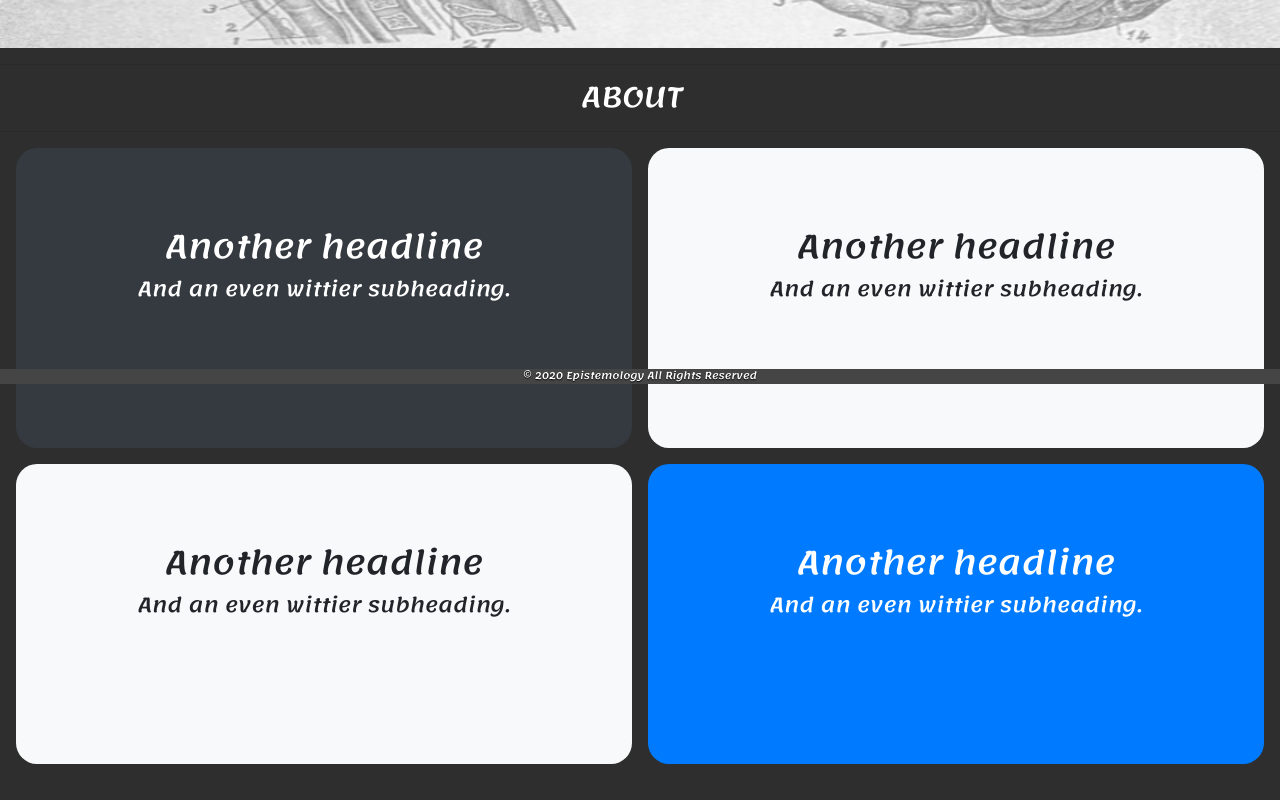
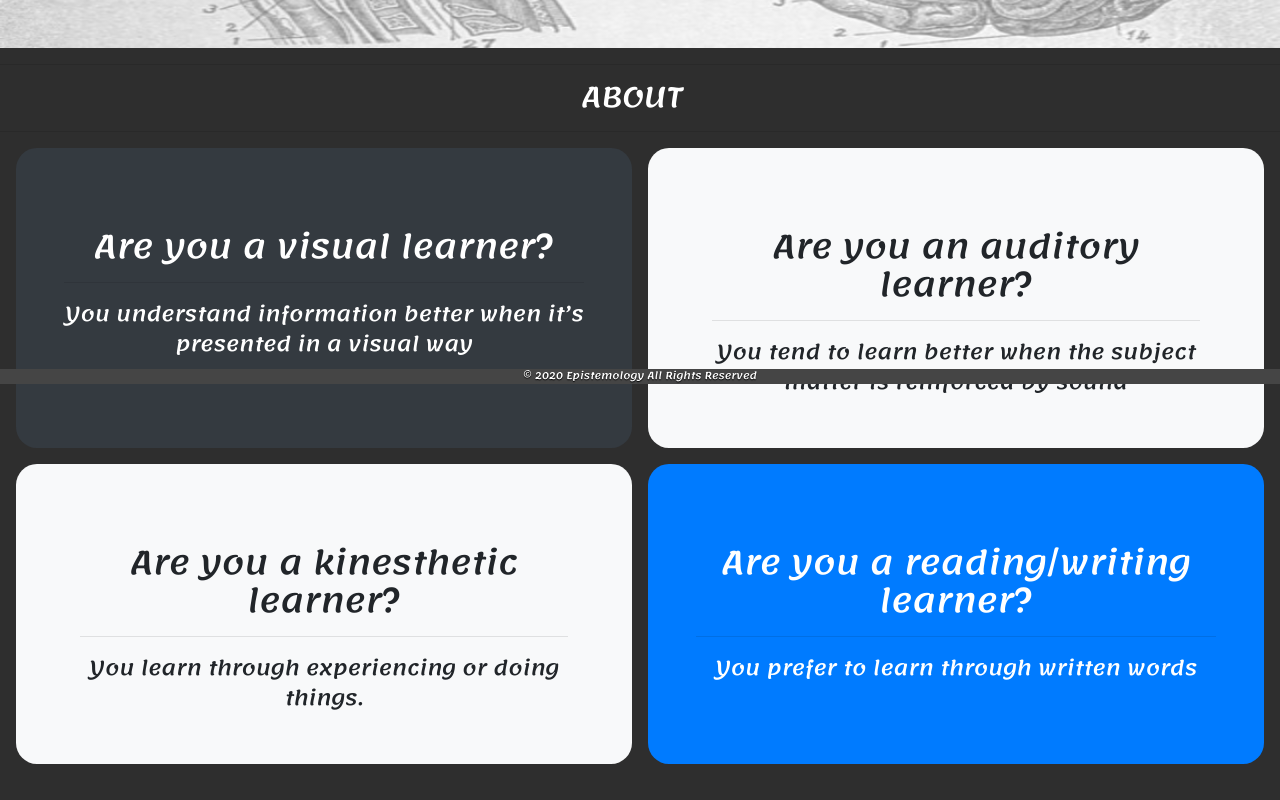
Before and after one commit to daniel-jf/Epistemology-front-end, a React (Create React App) app in the folder front-end/: page / in a window 1280 px wide. Shown: the part 416-1216 px from the top of the page. Built offline with nearby package versions, Linux system fonts and the light colour scheme.

Commit message:
About container editing learning styles

```diff
--- a/front-end/src/components/Home/Home.js
+++ b/front-end/src/components/Home/Home.js
@@ -6,7 +6,8 @@ const Landing = () => {
     <div className="main">
       <div className="header-img">
       <div className="col-md-5 p-lg-5 justify-content-end my-5">
-        <h1 className="display-4 font-weight-normal">Epistemology</h1>
+        <h3 className="display-4">Epistemology</h3>
+        <h5>The study of knowledge</h5>
       </div>
     </div>
 <hr />
@@ -17,15 +18,17 @@ const Landing = () => {
     <div className="d-md-flex flex-md-equal w-100 my-md-3 pl-md-3">
       <div className="container bg-dark mr-md-3 pt-3 px-3 pt-md-5 px-md-5 text-center text-white overflow-hidden">
         <div className="my-3 py-3">
-          <h2 className="display-5">Another headline</h2>
-          <p className="lead">And an even wittier subheading.</p>
+          <h2 className="display-5">Are you a visual learner?</h2>
+          <hr />
+          <p className="lead">You understand information better when it’s presented in a visual way</p>
         </div>
         <div className="bg-light shadow-sm mx-auto" ></div>
       </div>
       <div className="container bg-light mr-md-3 pt-3 px-3 pt-md-5 px-md-5 text-center overflow-hidden">
         <div className="my-3 p-3">
-          <h2 className="display-5">Another headline</h2>
-          <p className="lead">And an even wittier subheading.</p>
+          <h2 className="display-5">Are you an auditory learner?</h2>
+          <hr />
+          <p className="lead">You tend to learn better when the subject matter is reinforced by sound</p>
         </div>
         <div className="bg-dark shadow-sm mx-auto" ></div>
       </div>
@@ -34,15 +37,17 @@ const Landing = () => {
     <div className="d-md-flex flex-md-equal w-100 my-md-3 pl-md-3">
       <div className="container bg-light mr-md-3 pt-3 px-3 pt-md-5 px-md-5 text-center overflow-hidden">
         <div className="my-3 p-3">
-          <h2 className="display-5">Another headline</h2>
-          <p className="lead">And an even wittier subheading.</p>
+          <h2 className="display-5">Are you a kinesthetic learner?</h2>
+          <hr />
+          <p className="lead">You learn through experiencing or doing things.</p>
         </div>
         <div className="bg-dark shadow-sm mx-auto"></div>
       </div>
       <div className="container bg-primary mr-md-3 pt-3 px-3 pt-md-5 px-md-5 text-center text-white overflow-hidden">
         <div className="my-3 py-3">
-          <h2 className="display-5">Another headline</h2>
-          <p className="lead">And an even wittier subheading.</p>
+          <h2 className="display-5">Are you a reading/writing learner?</h2>
+          <hr />
+          <p className="lead">You prefer to learn through written words</p>
         </div>
         <div className="bg-light shadow-sm mx-auto"></div>
       </div>
--- a/front-end/src/components/Profile/Profile.js
+++ b/front-end/src/components/Profile/Profile.js
@@ -1,6 +1,6 @@
 import React from 'react';
 import './Profile.css';
-import LearningStyle from '../LearningStyle/LearningStyle';
+import AboutContainer from '../../containers/AboutProfileContainer/AboutContainer';
 
 class Profile extends React.Component {
     render() {
@@ -9,7 +9,7 @@ class Profile extends React.Component {
             <div className="main-profile">
                 <div className="container-fluid">
                     <div className="row text-center justify-content-center">
-                        <div className="col-md-6">
+                        <div className="col-md-4">
                           <div id="card" className="card" style={{top: 300 }}>
                             <img id="img" className="img-fluid rounded mx-auto d-block m-3" alt="user-placeholder" src="https://ringwooddental.com.au/wp-content/uploads/2018/05/profile-placeholder-f-e1526434202694.jpg" />
                             <div id="header" style={{top: -100 }} className="card-header">
@@ -20,13 +20,13 @@ class Profile extends React.Component {
                             </div>
                           </div>
                         </div>
-                        <div className="col-md-6">
+                        <div className="col-md-8">
                           <div id="card" className="card" style={{top: 300 }}>
                             <div className="about" style={{top: -100 }} className="card-header">
-                              <LearningStyle
+                              <AboutContainer
                               />
-                                <a className="btn btn-info m-1" href="http://www.educationplanner.org/students/self-assessments/learning-styles-quiz.shtml">Learning Style Quiz</a>
                             </div>
+                            <a className="btn btn-info m-1" href="http://www.educationplanner.org/students/self-assessments/learning-styles-quiz.shtml">Learning Style Quiz</a>
                           </div>
                         </div>
                     </div>
--- a/front-end/src/containers/AboutProfileContainer/AboutContainer.js
+++ b/front-end/src/containers/AboutProfileContainer/AboutContainer.js
@@ -5,18 +5,23 @@ const AboutContainer = (props) => {
     console.log(props.learningStyles)
     return(
     <div>
+        <div className="row">
         <div className="col-4">
-            <div className="list-group" id="list-tab" role="tablist">
-            <a className="list-group-item list-group-item-action active" data-toggle="list" role="tab" aria-controls="home">{props.learningStyles.title}</a>
+            <div className="list-group" id="my-list" role="tablist">
+            <a className="list-group-item list-group-item-action active" data-toggle="list" href="#visual" role="tab">Visual</a>
+            <a className="list-group-item list-group-item-action" data-toggle="list" href="#auditory" role="tab">Auditory</a>
+            <a className="list-group-item list-group-item-action" data-toggle="list" href="#kinesthetic" role="tab">Kinesthetic</a>
+            <a className="list-group-item list-group-item-action" data-toggle="list" href="#RW" role="tab">Reading/Writing</a>
             </div>
         </div>
         <div className="col-8">
-            <div className="tab-content" id="nav-tabContent">
-            <div className="tab-pane fade show active" id="list-home" role="tabpanel" aria-labelledby="list-home-list">{props.learningStyles.about}</div>
-            <div className="tab-pane fade" id="list-profile" role="tabpanel" aria-labelledby="list-profile-list">{props.learningStyles.about}</div>
-            <div className="tab-pane fade" id="list-messages" role="tabpanel" aria-labelledby="list-messages-list">...</div>
-            <div className="tab-pane fade" id="list-settings" role="tabpanel" aria-labelledby="list-settings-list">...</div>
+            <div className="tab-content">
+            <div className="tab-pane fade show active" id="visual" role="tabpanel">About: Someone with a preference for visual learning is partial to seeing and observing things, including pictures, diagrams, written directions and more. This is also referred to as the “spatial” learning style. Students who learn through sight understand information better when it’s presented in a visual way. These are your doodling students, your list makers and your students who take notes.</div>
+            <div className="tab-pane fade" id="auditory" role="tabpanel">About: Auditory learners tend to learn better when the subject matter is reinforced by sound. These students would much rather listen to a lecture than read written notes, and they often use their own voices to reinforce new concepts and ideas. These are the students who like to read out loud to themselves, aren’t afraid to speak up in classNameName and are great at verbally explaining things. Additionally, they may be slower at reading and may repeat things a teacher tells them.</div>
+            <div className="tab-pane fade" id="kinesthetic" role="tabpanel">About: Kinesthetic learners or “tactile” learners learn through experiencing or doing things. They like to get right in the thick of things by acting out events or using their hands to touch and handle in order to understand concepts. These are the students who might struggle to sit still, might be good at sports or like to dance, need to take breaks when studying and might not have great handwriting.</div>
+            <div className="tab-pane fade" id="RW" role="tabpanel">About: Reading/writing learners prefer to learn through written words. While there is some overlap with visual learning, these types of learners are drawn to expression through writing, reading articles on the internet, writing in diaries, looking up words in the dictionary and searching the internet for just about everything.</div>
             </div>
+        </div>
         </div>
     </div>
     )
```
